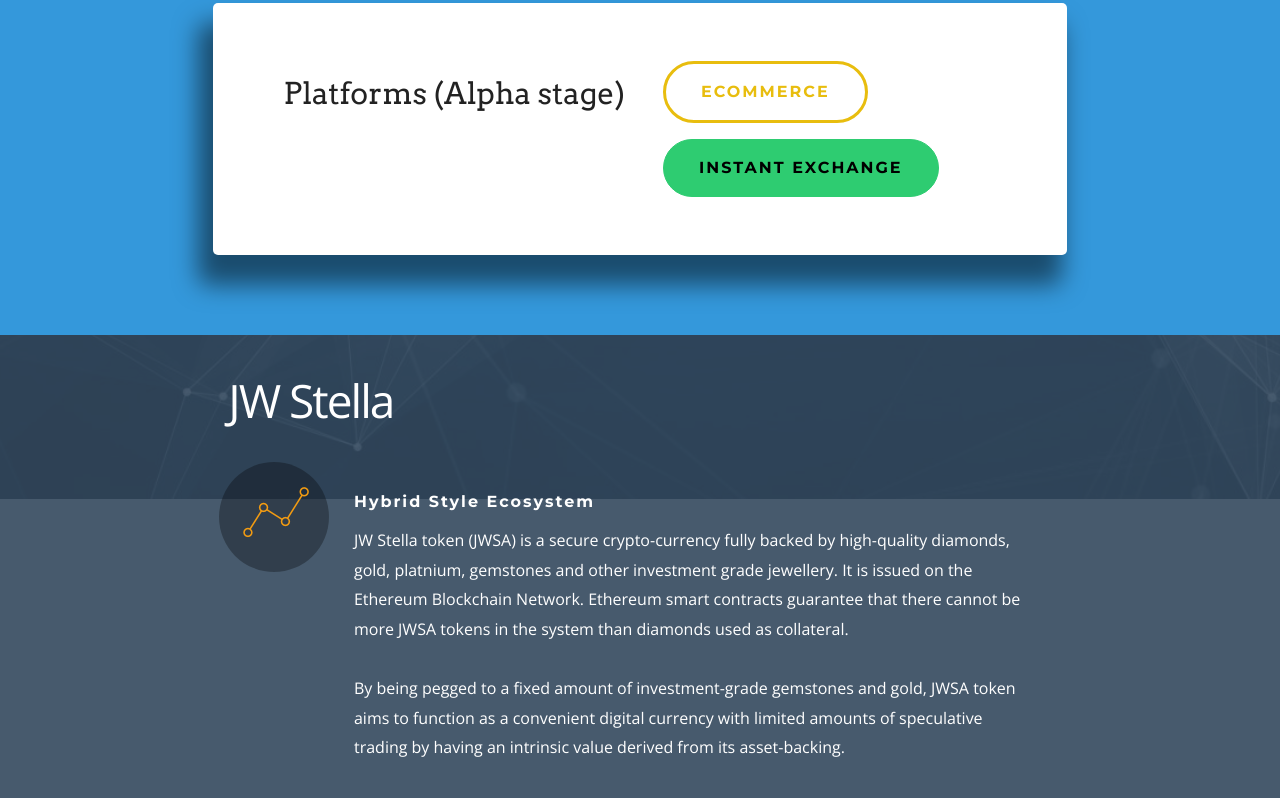
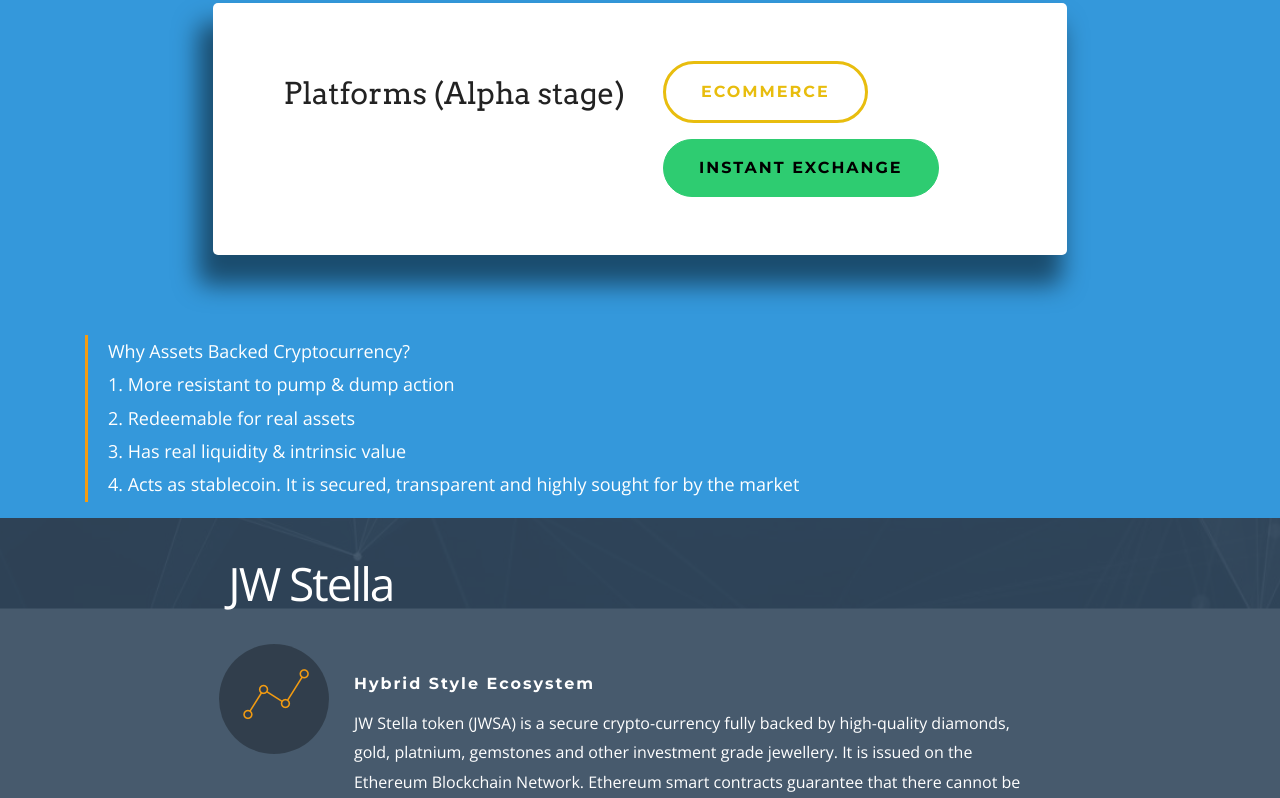
Before and after one commit to jwstella-iao/jwstella-iao.github.io, a plain HTML site: page index.html in a window 1280 px wide. Shown: the part 1825-2623 px from the top of the page. Drawn offline with nearby package versions, Linux system fonts and the light colour scheme; files whose address does not match are found by name.

Commit message:
create github pages

```diff
--- a/assets/mobirise/css/mbr-additional.css
+++ b/assets/mobirise/css/mbr-additional.css
@@ -826,6 +826,10 @@
 #features8-1r .mbr-section-text {
   color: #000000;
 }
+#content2-1u BLOCKQUOTE {
+  color: #ffffff;
+  font-size: 18px;
+}
 #header5-7 .elements-content {
   padding-bottom: 140px;
 }
--- a/index.html
+++ b/index.html
@@ -143,6 +143,18 @@
                 </div>
             </div>
         </div>
+
+</section>
+
+<section class="mbr-section content2 article mbr-section__container" id="content2-1u" data-rv-view="104" style="background-color: rgb(52, 152, 219); padding-top: 0px; padding-bottom: 0px;">
+
+    <div class="container">
+        <div class="row">
+            <div class="col-xs-12">
+                <blockquote class="mbr-section-text lead"><p>Why Assets Backed Cryptocurrency?</p><p>1. More resistant to pump &amp; dump action</p><p>2. Redeemable for real assets</p><p>3. Has real liquidity &amp; intrinsic value</p><p>4. Acts as stablecoin. It is secured, transparent and highly sought for by the market</p></blockquote>
+            </div>
+        </div>
+    </div>
 
 </section>
 
@@ -1130,7 +1142,7 @@
 
               <form action="https://mobirise.com/" method="post" data-form-title="UNTITLED FORM">
 
-                  <input type="hidden" value="STqttb3n576izeK+CmYI1Ky6y0Gcu7bk2OLfbP/wSQrSDTV5iVfolznCH4+/EUi2vZTLcZvuCOIaG1jMuHN8uhIzZ5HmXmhyfV0w0ho2xikZjq8LxTxQ3O96+nsFGVgD" data-form-email="true">
+                  <input type="hidden" value="BtatEPysSmZwrZCaA6rDLDgvOhqL8XDCSzh67pmIo/czRSuDMMjfwKmqiIby7ACYfpmRu+6Wnh7wiRIfUIayezY32lKJqDfTifUEPSG54UL9zu3CWhfjXsjVNsr80lzg" data-form-email="true">
 
                   <div class="form-inner">
 
```
Also changed, not shown: 1 other file.
